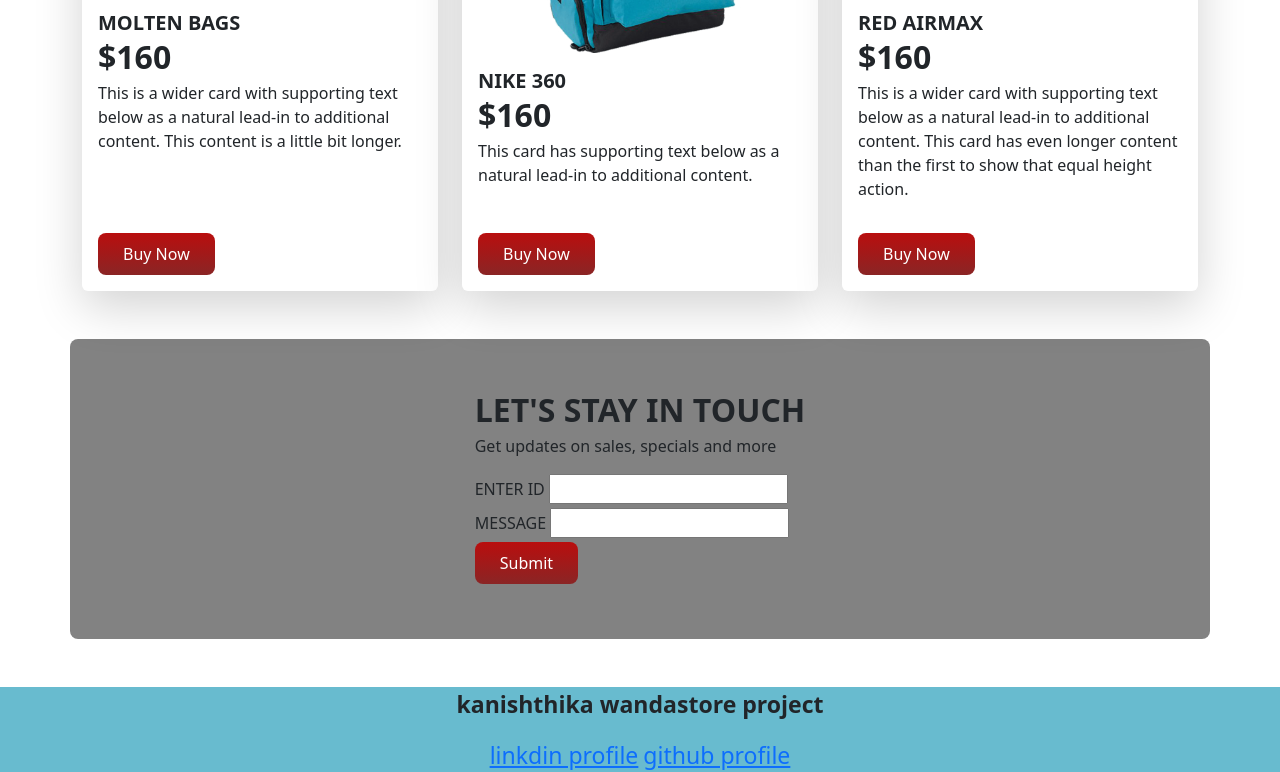
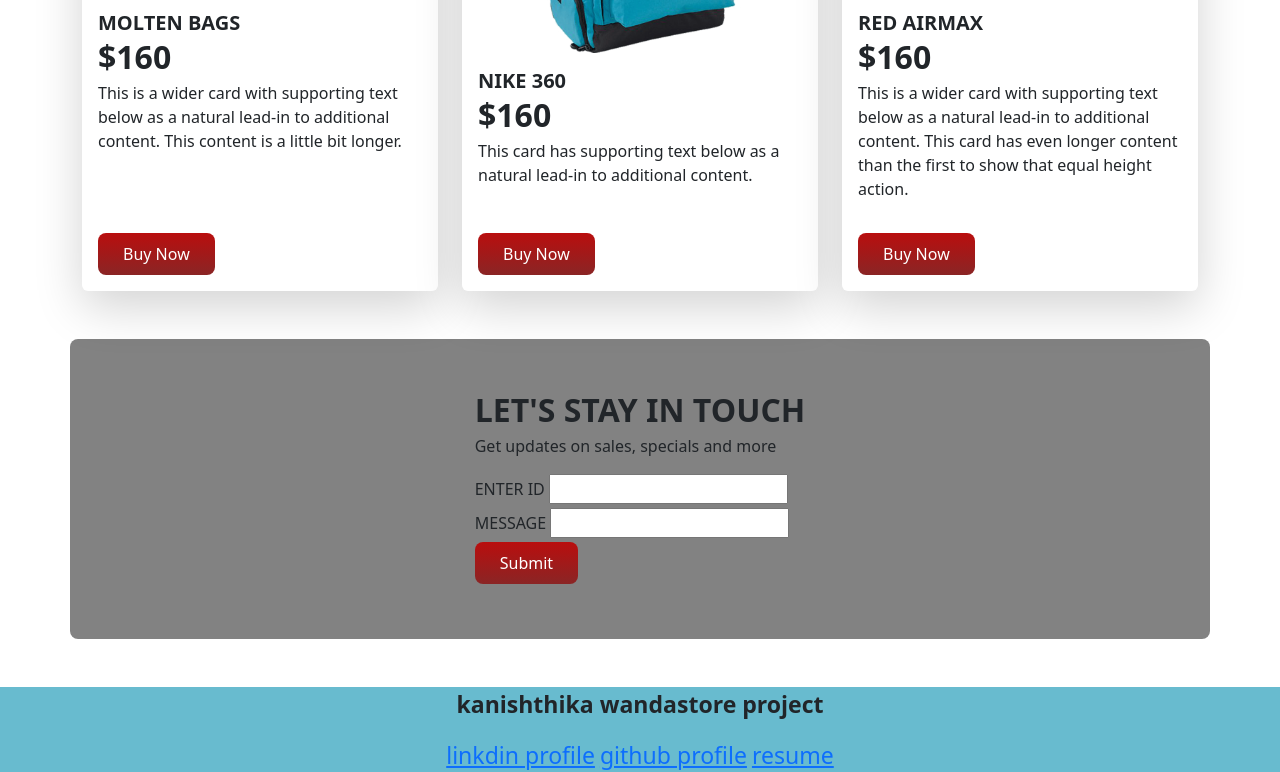
Before and after one commit to kabutuu/Wanda_e-commerce_store, a plain HTML site: page index.html in a window 1280 px wide. Shown: the part 2458-3230 px from the top of the page. Drawn offline with nearby package versions, Linux system fonts and the light colour scheme; files that its build step writes are made by us from their sources; files whose address does not match are found by name.

Commit message:
Update index.html

```diff
--- a/index.html
+++ b/index.html
@@ -341,6 +341,7 @@
         <p class="end"><strong>kanishthika wandastore project</strong></p>
         <a class="end" href="https://www.linkedin.com/in/kanishthika-singh-77530323a">linkdin profile</a>
         <a  class=" end "href="https://github.com/kabutuu">github profile</a>
+       <a class="end" href="https://myporfoliandresume.s3.amazonaws.com/all-new+cv2023.pdf">resume</a>
     </footer>
     <script src="https://cdn.jsdelivr.net/npm/bootstrap@5.2.0/dist/js/bootstrap.bundle.min.js"
         integrity="sha384-A3rJD856KowSb7dwlZdYEkO39Gagi7vIsF0jrRAoQmDKKtQBHUuLZ9AsSv4jD4Xa" crossorigin=""></script>
```
